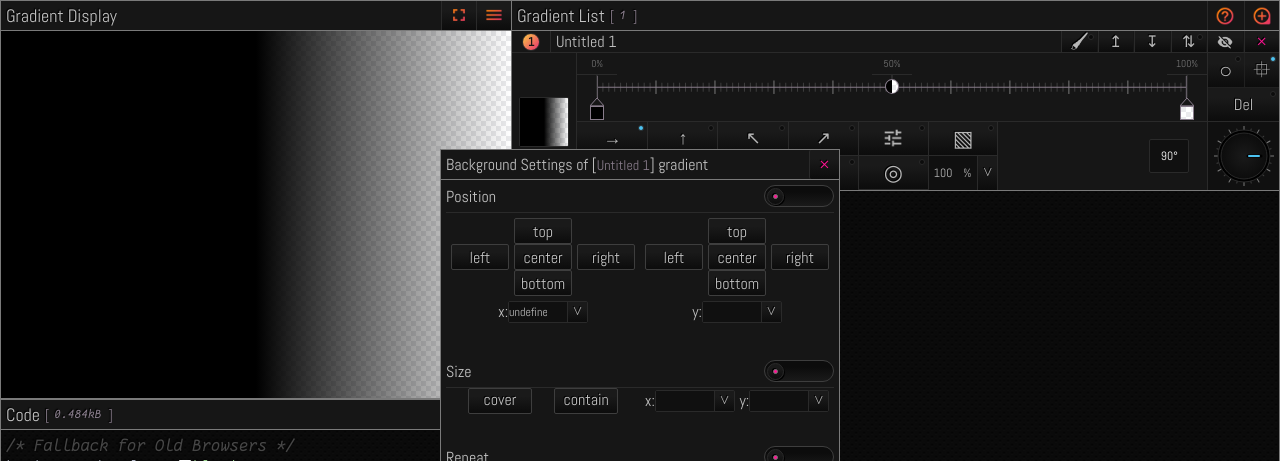
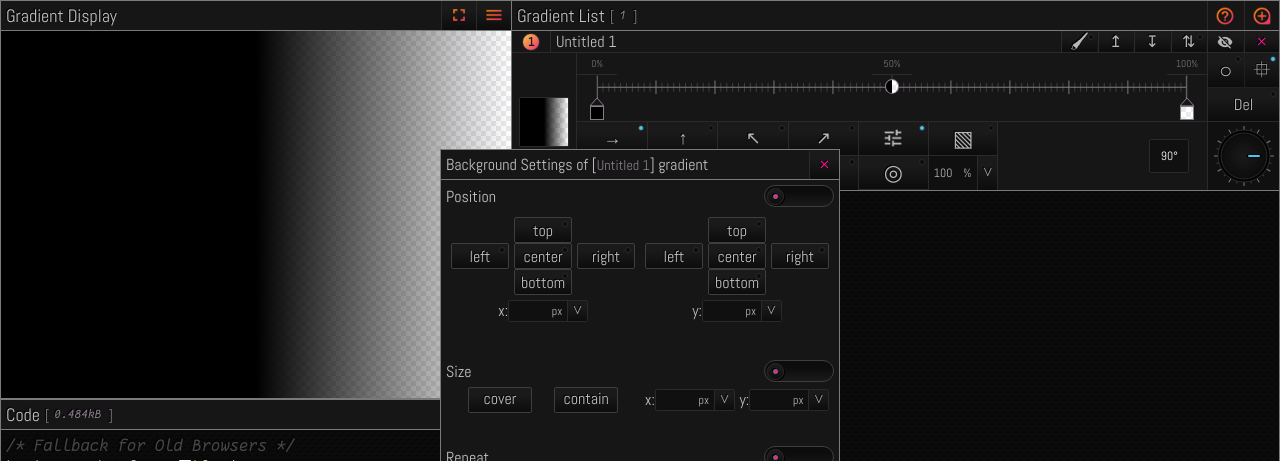
Before and after one commit to tschiboka/colorpicker, a React (Create React App) app: page / in a window 1280 px wide. Both pictures are taken after a click on the button 893 px from the left and 138 px from the top of the page. Shown: the top 461 px of the page. Built offline with nearby package versions, Linux system fonts and the light colour scheme.

Commit message:
set background position keywords

```diff
--- a/src/Components/BackgroundSettings/BackgroundSettings.js
+++ b/src/Components/BackgroundSettings/BackgroundSettings.js
@@ -3,12 +3,25 @@ import { ToggleButton } from "../ToggleButton/ToggleButton";
 import LengthInput from '../LengthInput/LengthInput';
 import "./BackgroundSettings.scss";
 import checkeredBg from "../../images/checkered_rect.png";
+import {getImmutableGradientCopy} from "../../functions/gradient";
 
 
 
 export default class BackgroundSettings extends Component {
+    handlePositionKeywordBtnOnClick(keyword, posIndex) {
+        const newGradient = getImmutableGradientCopy(this.props.gradients[this.props.index]);
+        newGradient.background.position[posIndex].keyword = keyword;
+        newGradient.background.position[posIndex].value = undefined;
+        newGradient.background.position[posIndex].unit = undefined;
+        this.props.updateGradient(newGradient, this.props.index);
+        console.log(this.props.gradient);
+    }
+
+
+
     render() {
         const gradient = this.props.gradients[this.props.index];
+        const background = gradient.background;
 
         return (
             <div
@@ -41,37 +54,77 @@ export default class BackgroundSettings extends Component {
                             <div>
                                 <div>
                                     <div>
-                                        <button>top</button>
+                                        <button
+                                            onClick={() => this.handlePositionKeywordBtnOnClick("top", 0)}
+                                        >
+                                            <div className={background.position[0].keyword === "top" ? "btn--active" : "btn--inactive"}></div>
+                                        top</button>
                                     </div>
 
                                     <div>
-                                        <button>left</button>
+                                        <button
+                                            onClick={() => this.handlePositionKeywordBtnOnClick("left", 0)}
+                                        >
+                                            <div className={background.position[0].keyword === "left" ? "btn--active" : "btn--inactive"}></div>
+                                        left</button>
 
-                                        <button>center</button>
+                                        <button
+                                            onClick={() => this.handlePositionKeywordBtnOnClick("center", 0)}
+                                        >
+                                            <div className={background.position[0].keyword === "center" ? "btn--active" : "btn--inactive"}></div>
+                                        center</button>
 
-                                        <button>right</button>
+                                        <button
+                                            onClick={() => this.handlePositionKeywordBtnOnClick("right", 0)}
+                                        >
+                                            <div className={background.position[0].keyword === "right" ? "btn--active" : "btn--inactive"}></div>
+                                        right</button>
                                     </div>
 
                                     <div>
-                                        <button>bottom</button>
+                                        <button
+                                            onClick={() => this.handlePositionKeywordBtnOnClick("bottom", 0)}
+                                        >
+                                            <div className={background.position[0].keyword === "bottom" ? "btn--active" : "btn--inactive"}></div>
+                                        bottom</button>
                                     </div>
                                 </div>
 
                                 <div>
                                     <div>
-                                        <button>top</button>
+                                        <button
+                                            onClick={() => this.handlePositionKeywordBtnOnClick("top", 1)}
+                                        >
+                                            <div className={background.position[1].keyword === "top" ? "btn--active" : "btn--inactive"}></div>
+                                        top</button>
                                     </div>
 
                                     <div>
-                                        <button>left</button>
+                                        <button
+                                            onClick={() => this.handlePositionKeywordBtnOnClick("left", 1)}
+                                        >
+                                            <div className={background.position[1].keyword === "left" ? "btn--active" : "btn--inactive"}></div>
+                                        left</button>
 
-                                        <button>center</button>
+                                        <button
+                                            onClick={() => this.handlePositionKeywordBtnOnClick("center", 1)}
+                                        >
+                                            <div className={background.position[1].keyword === "center" ? "btn--active" : "btn--inactive"}></div>
+                                        center</button>
 
-                                        <button>right</button>
+                                        <button
+                                            onClick={() => this.handlePositionKeywordBtnOnClick("right", 1)}
+                                        >
+                                            <div className={background.position[1].keyword === "right" ? "btn--active" : "btn--inactive"}></div>
+                                        right</button>
                                     </div>
 
                                     <div>
-                                        <button>bottom</button>
+                                        <button
+                                            onClick={() => this.handlePositionKeywordBtnOnClick("bottom", 1)}
+                                        >
+                                            <div className={background.position[1].keyword === "bottom" ? "btn--active" : "btn--inactive"}></div>
+                                        bottom</button>
                                     </div>
                                 </div>
                             </div>
@@ -79,12 +132,26 @@ export default class BackgroundSettings extends Component {
                             <div>
                                 <div>
                                     x:
-                                    <LengthInput />
+                                    <LengthInput
+                                        id="7"
+                                        name="bg-position1"
+                                        value={background.position[0].value || ""}
+                                        unit={background.position[0].unit || "px"}
+                                        units={["%", "px", "vw", "vh", "em", "rem"].reverse()}
+                                        //onChange={handleSizeInputOnChange}
+                                    />
                                 </div>
 
                                 <div>
                                     y:
-                                    <LengthInput />
+                                    <LengthInput
+                                        id="8"
+                                        name="bg-position2"
+                                        value={background.position[1].value || ""}
+                                        unit={background.position[1].unit || "px"}
+                                        units={["%", "px", "vw", "vh", "em", "rem"].reverse()}
+                                        //onChange={handleSizeInputOnChange}
+                                    />
                                 </div>
                             </div>
                         </div>
@@ -108,13 +175,27 @@ export default class BackgroundSettings extends Component {
                                 <div>
                                     <span>x: </span>
 
-                                    <LengthInput />
+                                    <LengthInput
+                                        id="9"
+                                        name="bg-size-x"
+                                        value={background.size.x.value || ""}
+                                        unit={background.size.x.unit || "px"}
+                                        units={["%", "px", "vw", "vh", "em", "rem"].reverse()}
+                                        //onChange={handleSizeInputOnChange}
+                                    />
                                 </div>
 
                                 <div>
                                     <span>y: </span>
 
-                                    <LengthInput />
+                                    <LengthInput
+                                        id="10"
+                                        name="bg-size-y"
+                                        value={background.size.y.value || ""}
+                                        unit={background.size.y.unit || "px"}
+                                        units={["%", "px", "vw", "vh", "em", "rem"].reverse()}
+                                        //onChange={handleSizeInputOnChange}
+                                    />
                                 </div>
                             </div>
                         </div>
--- a/src/Components/BackgroundSettings/BackgroundSettings.scss
+++ b/src/Components/BackgroundSettings/BackgroundSettings.scss
@@ -100,7 +100,6 @@
                 padding-bottom: 5px;
                 justify-content: space-between;
                 align-items: center;
-                border-bottom: $tertiaryBorder;
             }
         }
         .BackgroundSettings__size {
--- a/src/functions/gradient.js
+++ b/src/functions/gradient.js
@@ -129,6 +129,33 @@ const defaultGradientObj = {
         shape: "ellipse",
         size: "50% 50%",
         position: ["50%", "50%"]
+    },
+    background: {
+        position: [
+            {
+                keyword: undefined,
+                value: undefined,
+                unit: undefined
+            },
+            {
+                keyword: undefined,
+                value: undefined,
+                unit: undefined
+            },
+        ],
+        size: {
+            keyword: undefined,
+            x: {
+                value: undefined,
+                unit: undefined
+            },
+            y: {
+                value: undefined,
+                unit: undefined
+            }
+        },
+        repeat: undefined,
+        color: undefined,
     }
 };
 
@@ -141,7 +168,8 @@ export const getDefaultGradientObj = () => {
         ...defaultGradientObj,
         colorHints: [...defaultGradientObj.colorHints],
         colors: [...defaultGradientObj.colors.map(color => Object.assign({}, color))],
-        radial: { ...defaultGradientObj.radial }
+        radial: { ...defaultGradientObj.radial },
+        background: { ...defaultGradientObj.background }
     };
 
     return gradient;
@@ -160,7 +188,8 @@ export const getImmutableGradientCopy = gradient => {
                 ...color
             }))
         ],
-        radial: { ...gradient.radial }
+        radial: { ...gradient.radial },
+        background: { ...defaultGradientObj.background }
     }
 
     return copy;
```
